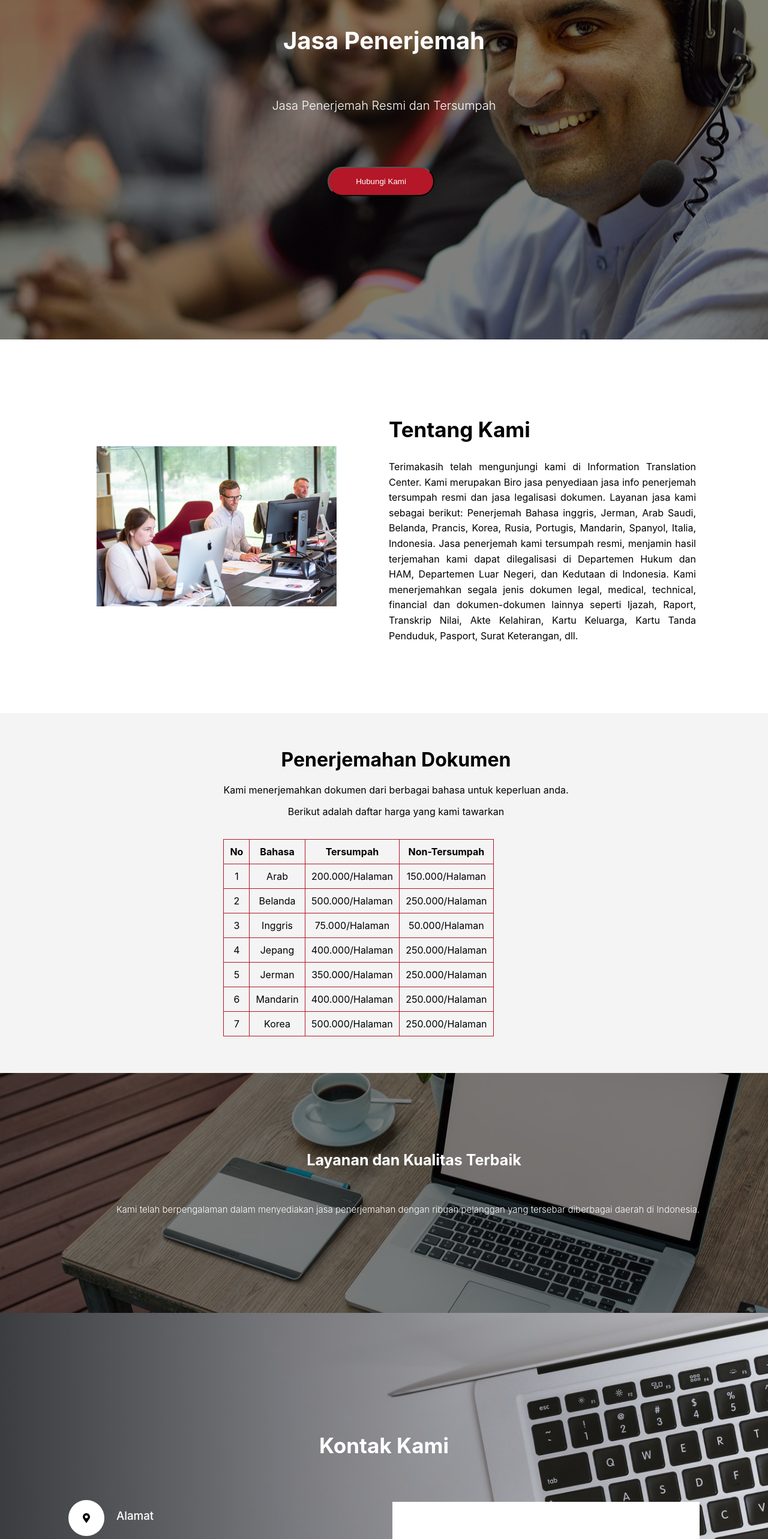
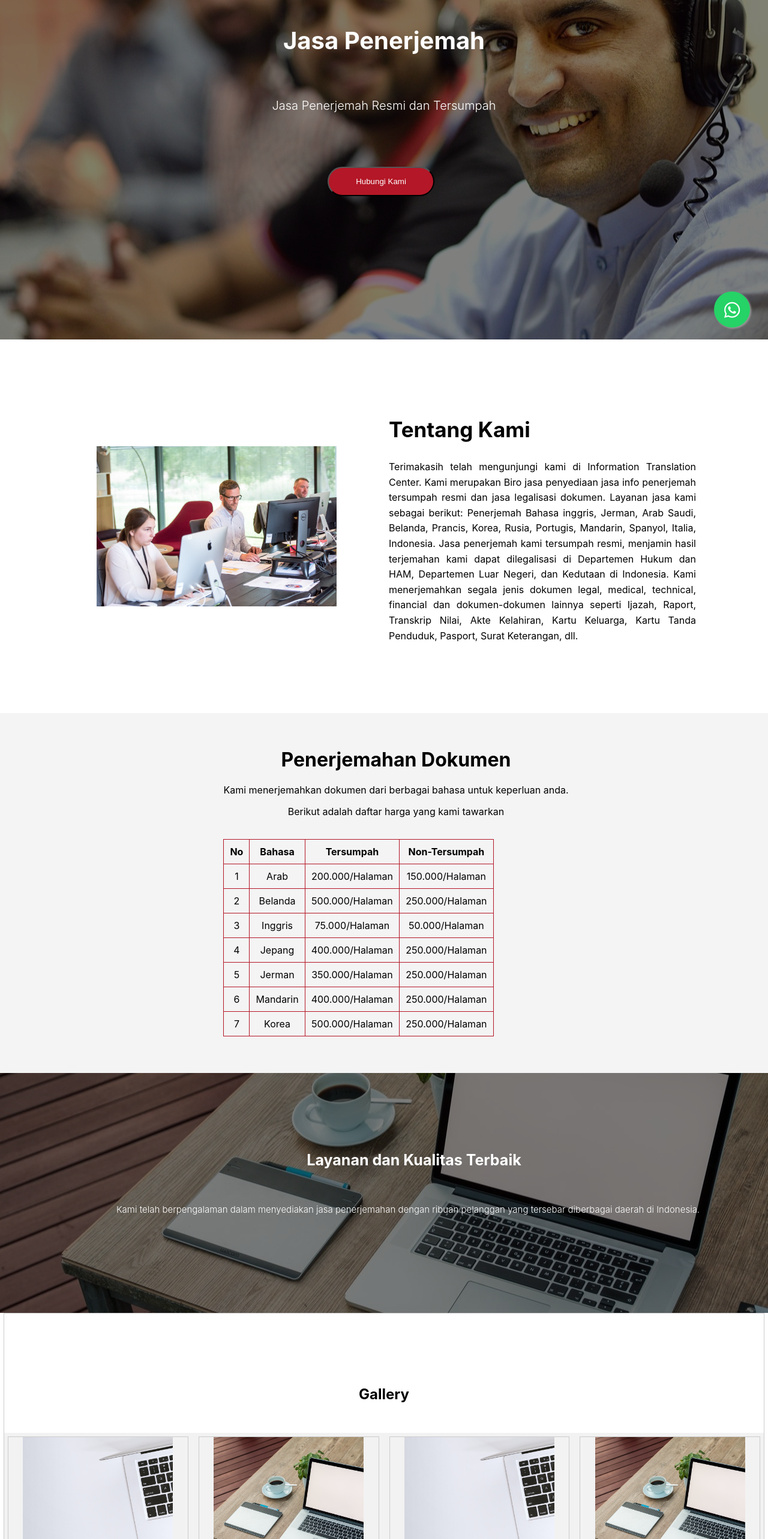
Before and after one commit to fadhlyrobbani15/infopenerjemahmfr, a React (Create React App) app: page / in a window 1280 px wide. Shown: the part 234-2800 px from the top of the page at 60% size. Built offline with nearby package versions, Linux system fonts and the light colour scheme.

Commit message:
ganti nama

```diff
--- a/public/index.html
+++ b/public/index.html
@@ -2,14 +2,14 @@
 <html lang="en">
   <head>
     <meta charset="utf-8" />
-    <link rel="icon" href="%PUBLIC_URL%/iconpenerjemah.jpeg" />
+    <link rel="icon" href="%PUBLIC_URL%/labaslogo.jpeg" />
     <meta name="viewport" content="width=device-width, initial-scale=1" />
     <meta name="theme-color" content="#000000" />
     <meta
       name="description"
       content="Website Jasa Penerjemah Terbaik dan Berkualitas di Jakarta"
     />
-    <link rel="apple-touch-icon" href="%PUBLIC_URL%/iconpenerjemah.jpeg" />
+    <link rel="apple-touch-icon" href="%PUBLIC_URL%/labaslogo.jpeg" />
     <!--
       manifest.json provides metadata used when your web app is installed on a
       user's mobile device or desktop. See https://developers.google.com/web/fundamentals/web-app-manifest/
@@ -24,6 +24,12 @@
       work correctly both with client-side routing and a non-root public URL.
       Learn how to configure a non-root public URL by running `npm run build`.
     -->
+    <link
+      rel="stylesheet"
+      href="https://cdnjs.cloudflare.com/ajax/libs/font-awesome/5.15.2/css/all.min.css"
+      integrity="sha512-HK5fgLBL+xu6dm/Ii3z4xhlSUyZgTT9tuc/hSrtw6uzJOvgRr2a9jyxxT1ely+B+xFAmJKVSTbpM/CuL7qxO8w=="
+      crossorigin="anonymous"
+    />
     <title>Jasa Penerjemah</title>
   </head>
   <body>
--- a/src/App.js
+++ b/src/App.js
@@ -8,6 +8,8 @@ import Layanan from './components/Layanan/Layanan';
 import Sidebar from './components/Sidebar/Sidebar';
 import Kontak from './components/Kontak/Kontak';
 import Document from './components/Document/Document';
+import Whatsapp from './components/Whatsapp/Whatsapp';
+import Gallery from './components/Gallery/Gallery';
 
 function App() {
   const [isOpen, setIsOpen] = useState(false);
@@ -23,8 +25,10 @@ function App() {
       <About/>
       <Document/>
       <Layanan/>
+      <Gallery/>
       <Kontak/>
       <Footer/>
+      <Whatsapp/>
     </Router>
   );
 }
--- a/src/components/Footer/Footer.css
+++ b/src/components/Footer/Footer.css
@@ -34,6 +34,25 @@ footer{
     word-spacing: 2px;
     text-transform: capitalize;
 }
+.bottom-container{
+    background-color: #101d2c;
+    padding: 50px 10px 20px 0;
+    text-align: center;
+
+}
+.footer-bottom p{
+    color: #fff;
+}
+.footer-bottom i{
+    padding: 20px;
+    font-size: 20px;
+}
+.footer-bottom i:hover{
+    color: #c69963;
+    opacity: 0.5;
+    font-size: 20px;
+    transition: 0.5s;
+}
 @media screen and (max-width: 768px){
     footer .footer-content h3{
         font-size: 25px;
--- a/src/components/Footer/Footer.js
+++ b/src/components/Footer/Footer.js
@@ -11,7 +11,9 @@ const Footer = () => {
         </div>
         <div className='footer-bottom'>
             <p>copyright &copy;2022 | Jasa Penerjemah</p>
-
+            <a href="https://www.instagram.com/mufadhlyrobbani_4/" rel="noreferrer" class="footer-link"><i class="fab fa-instagram 5X"></i></a>
+            <a href="https://www.facebook.com/muhammadfadhly.robbani/" class="footer-link"><i class="fab fa-facebook" rel="noreferrer" ></i></a>
+            <a href="https://wa.me/6285921722974" rel="noreferrer" class="footer-link"><i class="fab fa-whatsapp"></i></a>
         </div>
     </footer>
     </>
--- /dev/null
+++ b/src/components/Gallery/Gallery.css
@@ -0,0 +1,68 @@
+#gallery{
+    margin-top: 0;
+    background-position: center;
+    background-size: cover;
+    min-height: 100vh;
+    overflow: hidden;
+    background-blend-mode: overlay;
+    padding-top: 70px;
+}
+.gallery .global-headline{
+    display: flex;
+    align-items: center;
+    justify-content: center;
+    color: #000;
+    padding: 30px 0;
+}
+.gallery .global-headline h2{
+    color: #000;
+}
+.container2{
+    max-width: 100%;
+    margin: auto;
+    background-color: #f2f2f2;
+    display: grid;
+    grid-template-columns: repeat(4,1fr);
+    grid-gap: 5px;
+}
+.gallery{
+    margin: 6px;
+    border: 1px solid #ccc;
+    display: block;
+    text-align: center;
+    position: relative;
+    overflow: hidden;
+}
+.gallery img{
+    object-fit: cover;
+    width: 250px;
+    height: 250px;
+    transition: transform 0.5s ease;
+}
+.gallery img:hover{
+    transform: scale(1.1);
+}
+.gallery p{
+    font-size: 15px;
+    font-family: Arial, Helvetica, sans-serif;
+    color: #fff;
+    font-style: italic;
+}
+@media screen and (max-width: 768px){
+    #gallery .container2{
+        max-width: 100%;
+        margin: auto;
+        background: #f2f2f2;
+        display: flex;
+        display: grid;
+        grid-template-columns: 1fr;
+        grid-gap: 5px;
+    }
+    .gallery img{
+        width: 85%;
+        height: 85%;
+    }
+    .gallery h2{
+        font-size: 26px;
+    }
+}
--- /dev/null
+++ b/src/components/Gallery/Gallery.js
@@ -0,0 +1,45 @@
+import React from 'react'
+import './Gallery.css';
+import Gambar1 from '../images/3pic.jpeg';
+import Gambar2 from '../images/4pic.jpeg';
+
+const Gallery = () => {
+  return (
+    <>
+    <section className='gallery' id='gallery'>
+        <div className='global-headline'>
+            <h2 className='sub-headline'>Gallery</h2>
+        </div>
+        <div className='container2'>
+            <div className='gallery'>
+                <img src={Gambar1} alt=''/>
+            </div>
+            <div className='gallery'>
+                <img src={Gambar2} alt=''/>
+            </div>
+            <div className='gallery'>
+                <img src={Gambar1} alt=''/>
+            </div>
+            <div className='gallery'>
+                <img src={Gambar2} alt=''/>
+            </div>
+            <div className='gallery'>
+                <img src={Gambar1} alt=''/>
+            </div>
+            <div className='gallery'>
+                <img src={Gambar2} alt=''/>
+            </div>
+            <div className='gallery'>
+                <img src={Gambar1} alt=''/>
+            </div>
+            <div className='gallery'>
+                <img src={Gambar2} alt=''/>
+            </div>
+        </div>
+    </section>
+
+    </>
+  )
+}
+
+export default Gallery
--- /dev/null
+++ b/src/components/Whatsapp/Whatsapp.css
@@ -0,0 +1,30 @@
+.whatsapp_float{
+    position: fixed;
+    width: 60px;
+    height: 60px;
+    bottom: 20px;
+    right: 30px;
+    background-color: #25d366;
+    color: #fff;
+    border-radius: 50px;
+    text-align: center;
+    font-size: 30px;
+    box-shadow: 2px 2px 3px #999;
+    z-index: 100;
+}
+.whatsapp-icon{
+    margin-top: 16px;
+}
+
+@media screen and (max-width:768px){
+    .whatsapp-icon{
+        margin-top: 9px;
+    }
+    .whatsapp_float{
+        width: 40px;
+        height: 40px;
+        bottom: 20px;
+        right: 10px;
+        font-size: 22px;
+    }
+}
--- /dev/null
+++ b/src/components/Whatsapp/Whatsapp.js
@@ -0,0 +1,17 @@
+import React from 'react'
+import './Whatsapp.css';
+
+const Whatsapp = () => {
+  return (
+    <>
+    <a href='https://wa.me/6285921722974'
+    className='whatsapp_float'
+    target='_blank'
+    rel='noopener noreferrer'>
+        <i className='fab fa-whatsapp whatsapp-icon'></i>
+    </a>
+    </>
+  )
+}
+
+export default Whatsapp
```
Also changed, not shown: public/labaslogo.jpeg (added).
